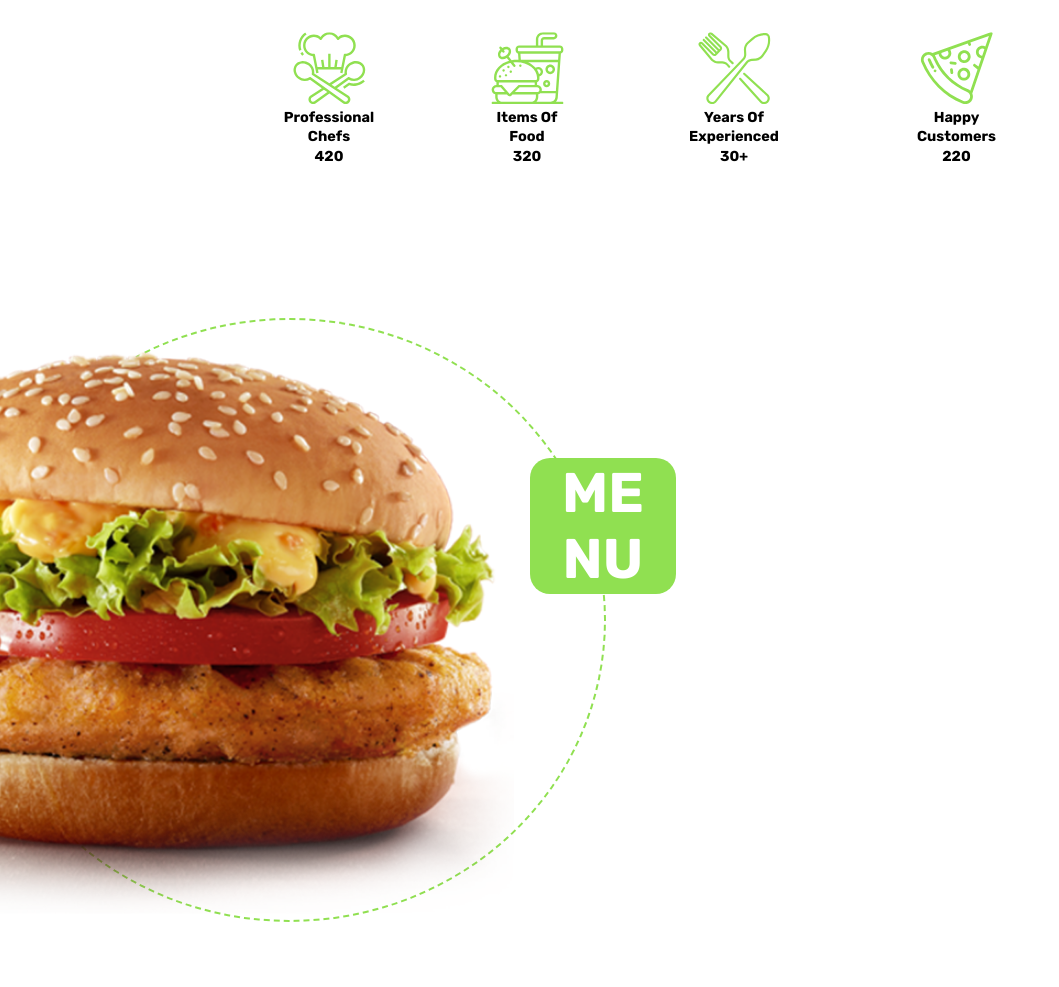
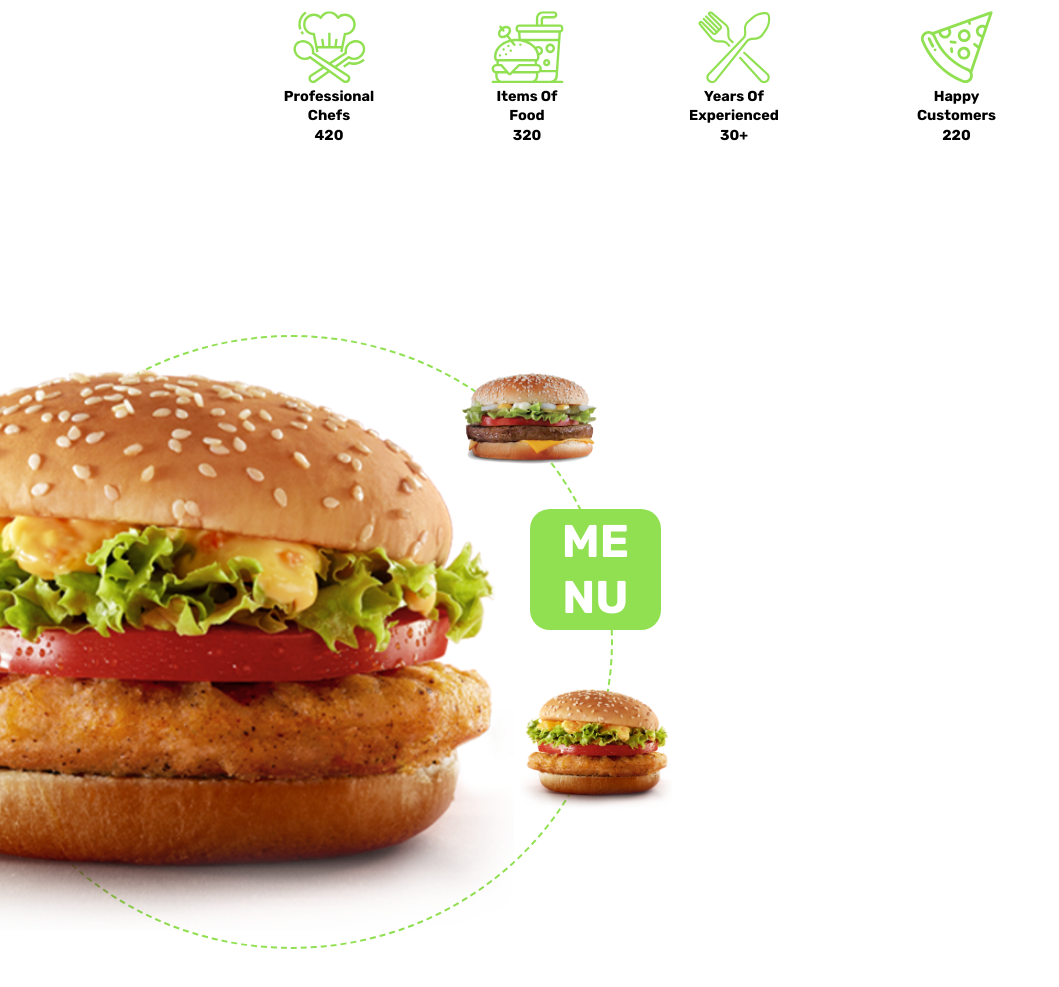
Before and after one commit to tcidrack/fast-food, a plain HTML site: page index.html in a window 1280 px wide. Shown: the part 957-1944 px from the top of the page, without its empty margins (0-1059 px from the left). Before the commit the page ends 1879 px from the top, so only its background shows below. Drawn offline with Linux system fonts and the light colour scheme.

Commit message:
fixing spancings

```diff
--- a/assets/styles/index.css
+++ b/assets/styles/index.css
@@ -85,6 +85,7 @@ main {
     display: grid;
     grid-template-columns: 1fr 1fr;
     justify-items: center;
+    height: 748.11px;
 }
 
 main .title {
@@ -158,10 +159,7 @@ main .burguer .price{
     display: flex;
     justify-content: center;
     align-items: center;
-    width: 100%;
     height: 244px;
-    margin-top: 205px;
-    margin-bottom: 100px;
 }
 
 .icon-box {
@@ -171,7 +169,6 @@ main .burguer .price{
     grid-template-rows: 164.15px;
     grid-gap: 0 70px;
     fill: solid #fff;
-
 }
 
 .logo-teaser, .text-icons {
@@ -196,47 +193,69 @@ main .burguer .price{
 .order-menu {
     display: grid;
     grid-template-columns: 1fr 1fr;
+    grid-template-rows: 1fr;
+    align-items: center;
+    height: 830px;
 }
 
-.order-menu .big-burger-left {
+
+.order-menu .burguer-left {
     position: relative;
 }
 
-.big-burger-left::after {
+.order-menu .burguer-left::after {
     content: '';
     display: block;
-    width: 629px;
-    height: 600px;
+    width: 639px;
+    height: 610px;
     border-radius: 50%;
     border: 2px dashed var(--primary-color);
     position: absolute;
     z-index: -1;
-    bottom: -30px;
-    left: -27px;
+    top: 0;
+    left: -30px;
 }
 
 .big-burger-left img {
     position: relative;
     left: -157px;
     z-index: 1;
-    margin-top: 50px;
+    margin-top: 60px;
     transform: scale(1.1);
 }
 
 .menu-box {
     position: absolute;
     left: 530px;
-    margin-top: 130px;
+    margin-top: -400px;
     background-color: var(--primary-color);
     color: var(--white-color);
-    width: 145.89px;
-    height: 135.59px;
+    width: 130.89px;
+    height: 120.59px;
     border-radius: 20px;
     text-transform: uppercase;
     font-weight: 700;
-    font-size: 55.897px;
-    line-height: 66px;
+    font-size: 45.897px;
+    line-height: 56px;
     z-index: 2;
+}
+
+.top-small-burger img {
+    position: absolute;
+    width: 160px;
+    height: 120px;
+    left: 450px;
+    z-index: 2;
+    margin-top: -550px;
+}
+
+.bottom-small-burger img {
+    position: absolute;
+    width: 152px;
+    height: 120px;
+    left: 520px;
+    z-index: 2;
+    margin-top: -220px;
 }
 
 /*
--- a/index.html
+++ b/index.html
@@ -46,7 +46,7 @@
         </div>
         <div class="burguer">
             <span class="price">R$ 22,90</span>
-            <img src="assets/imgs/burguer.png" alt="Burguer">
+            <img src="assets/imgs/chicken-burguer.png" alt="Chicken burguer">
         </div>
     </main>
 
@@ -77,12 +77,23 @@
 
     <div class="order-menu">
 
-        <div class="big-burger-left">
-            <img src="assets/imgs/burguer.png" alt="Burguer">
+        <div class="burguer-left">
+            <div class="big-burger-left">
+                <img src="assets/imgs/chicken-burguer.png" alt="Chicken burguer">
+            </div>
+
+            <div class="top-small-burger">
+                <img src="assets/imgs/beef-burguer.png" alt="Beef burguer">
+            </div>
+
+            <div class="bottom-small-burger">
+                <img src="assets/imgs/chicken-burguer.png" alt="">
+            </div>
+
+            <button class="btn menu-box">
+                Me <br> nu
+            </button>
         </div>
-        <button class="btn menu-box">
-            Me <br> nu
-        </button>
 
         <!-- <div class="menu-ordering-options">
             <div class="opitions-table">
```
Also changed, not shown: assets/imgs/beef-burguer.png (added), assets/imgs/chicken-burguer.png (renamed from assets/imgs/burguer.png).
